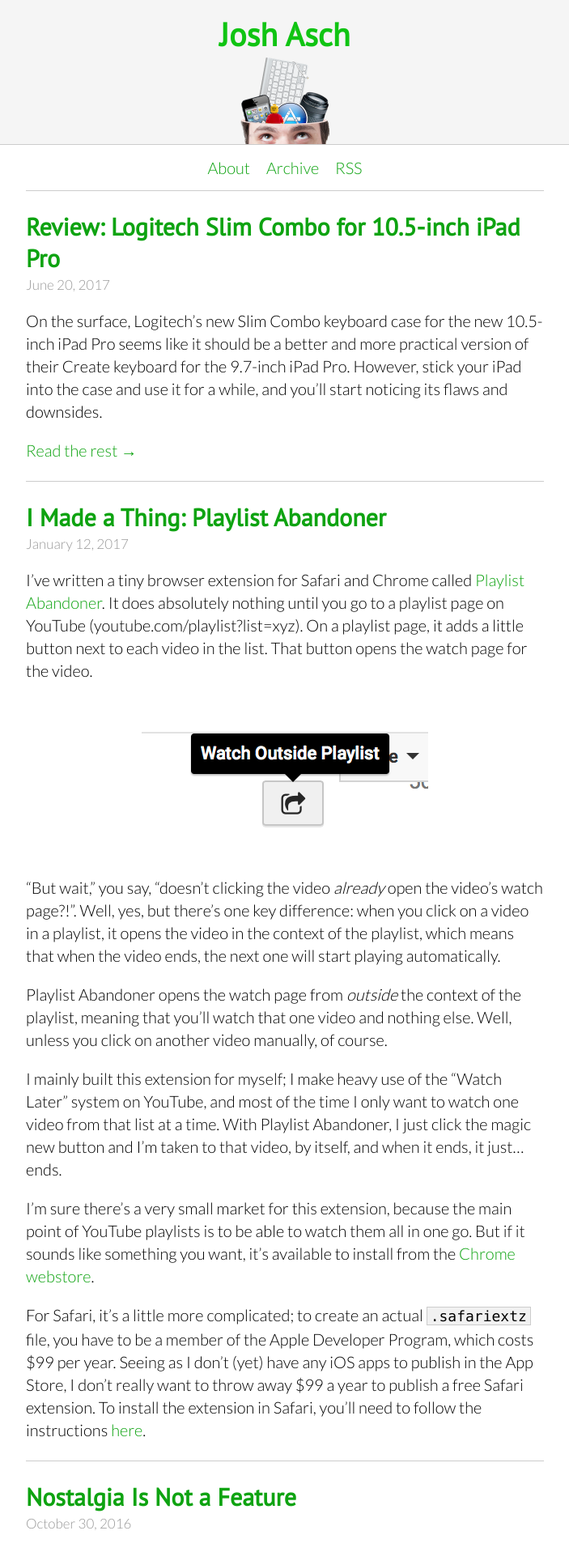
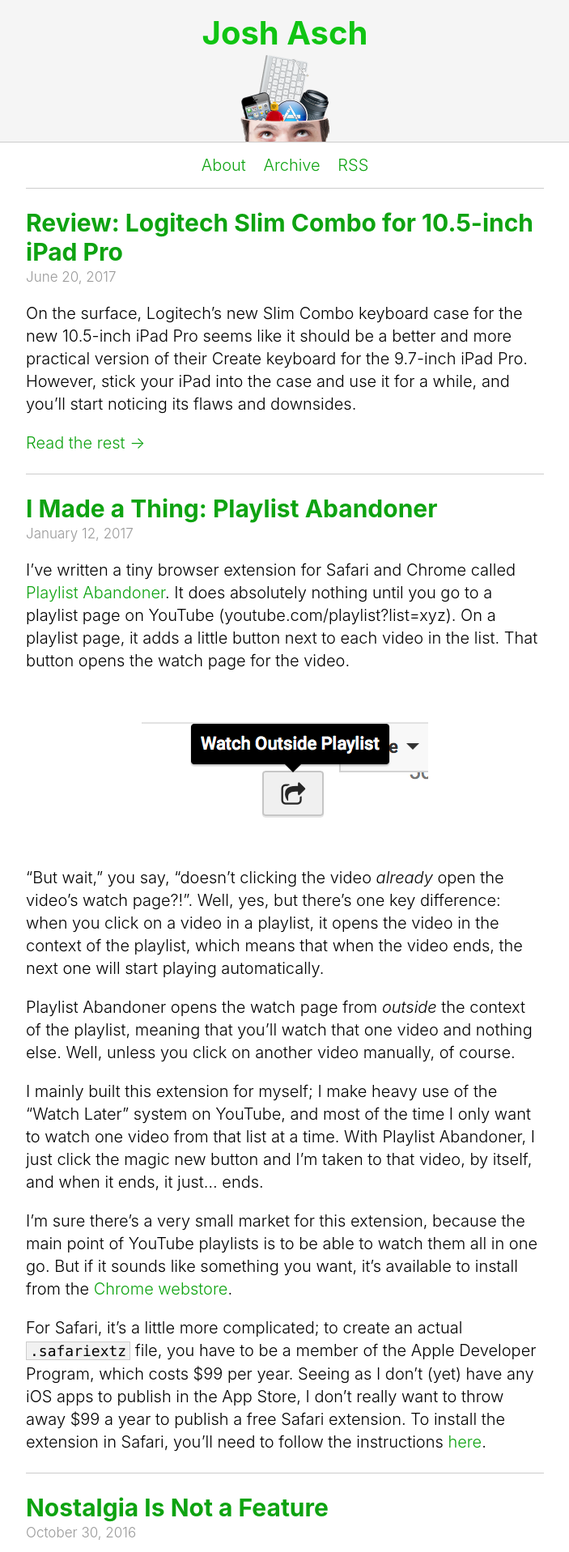
Before and after one commit to jobbogamer/jobbogamer.github.io, a Jekyll site: the page built from index.html, in a window 1280 px wide. Shown: the top 1917 px of the page at 81% size, without its empty margins (288-991 px from the left). Built offline with Jekyll 4.4.1, drawn with Linux system fonts in a browser that asks for light colours; the list of posts is cut into pages by our own code; comment, search, counter and statistics services are not loaded.

Commit message:
Switch to San Francisco font

```diff
--- a/css/main.css
+++ b/css/main.css
@@ -34,7 +34,7 @@
 body {
 	background-color: #ffffff;
 	font-size: 1.25em;
-	font-family: 'Lato', sans-serif;
+	font-family: -apple-system, 'Lato', sans-serif;
 	font-weight: 300;
 }
 
@@ -61,7 +61,6 @@
 }
 
 h1, h2, h3 {
-	font-family: "PT Sans", sans-serif;
 	font-weight: bold;
 }
 
@@ -80,7 +79,7 @@
 }
 
 pre, code {
-	font-family: 'Monaco', monospace;
+	font-family: 'SF Mono', 'Monaco', monospace;
 	font-size: 0.9em;
 	background-color: #f1f1f1;
 	border: 1px solid #cccccc;
```
